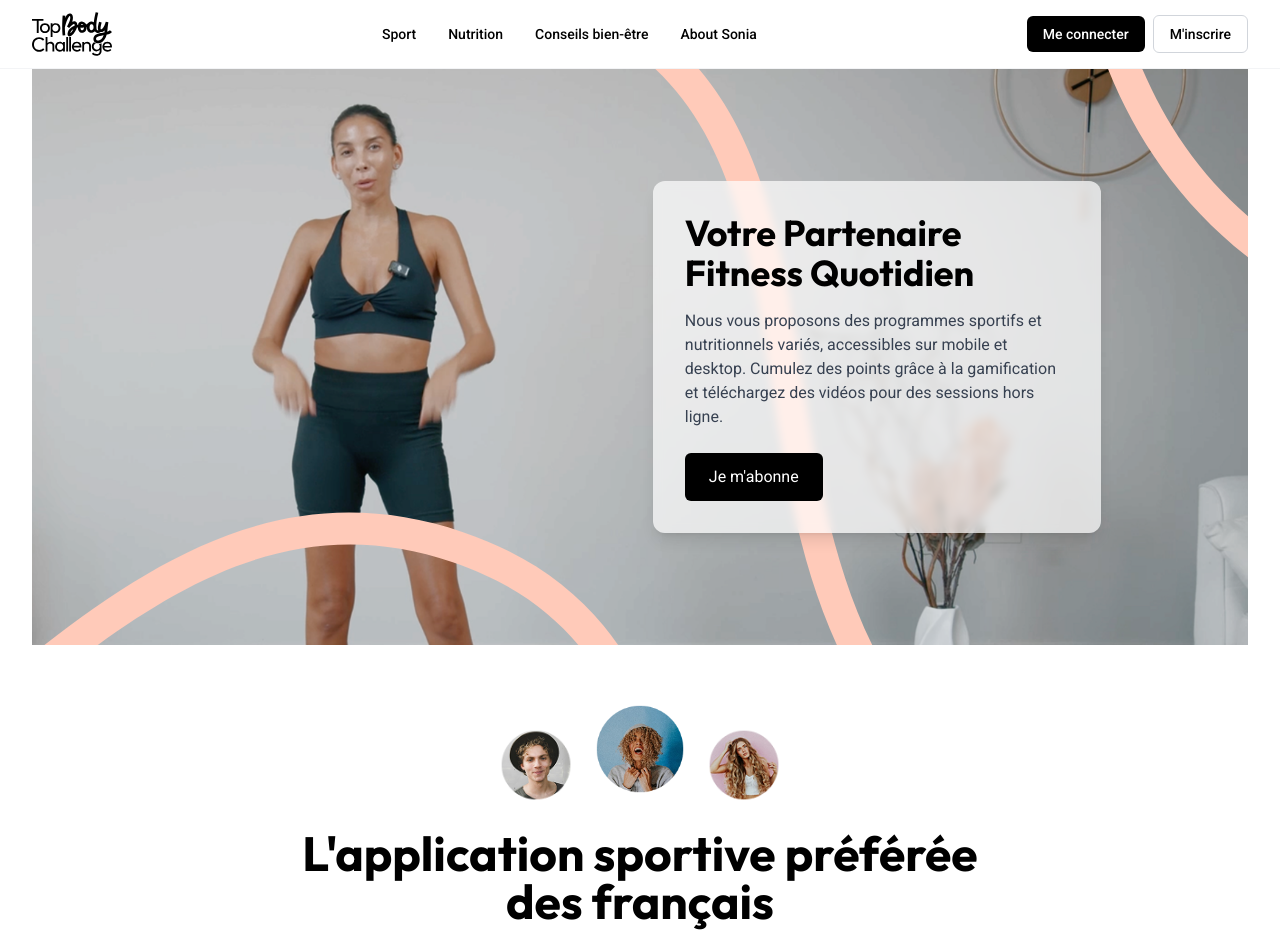
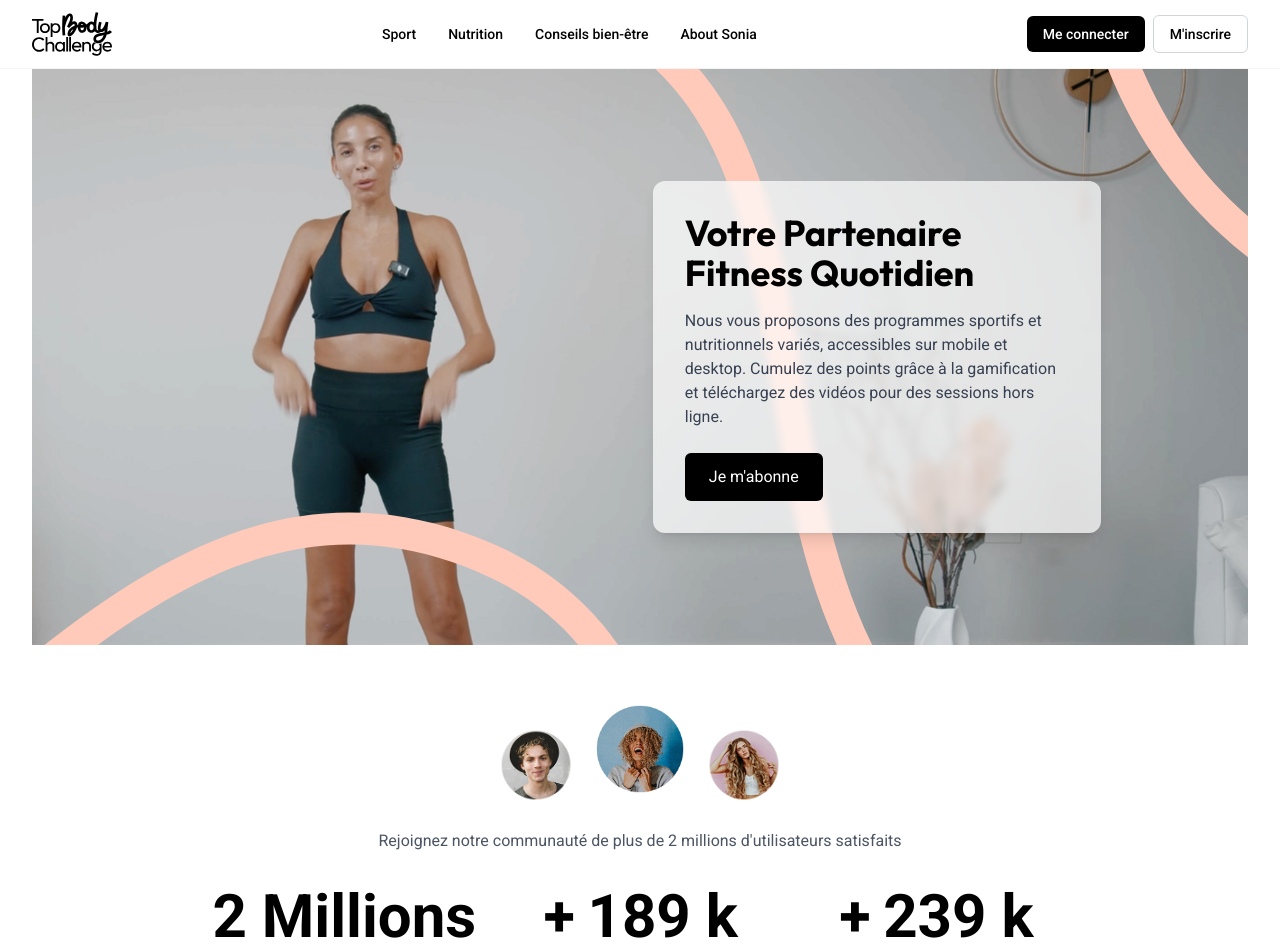
Before and after one commit to FabienFr/top-body-challenge-landing, a Next.js app: page / in a window 1280 px wide. Shown: the top 952 px of the page. Built offline with nearby package versions, Linux system fonts and the light colour scheme.

Commit message:
more anim on stats

```diff
--- a/src/app/components/Stats.tsx
+++ b/src/app/components/Stats.tsx
@@ -1,9 +1,53 @@
+"use client";
+
+import { useEffect, useRef, useState } from "react";
 import Image from "next/image";
+import { useInView } from "framer-motion";
+
+// Composant pour animer un compteur
+function AnimatedCounter({
+  end,
+  duration = 2000,
+  suffix = "",
+}: {
+  end: number;
+  duration?: number;
+  suffix?: string;
+}) {
+  const [count, setCount] = useState(0);
+  const ref = useRef(null);
+  const isInView = useInView(ref, { once: true, amount: 0.5 });
+
+  useEffect(() => {
+    if (!isInView) return;
+
+    let startTimestamp: number | null = null;
+    const step = (timestamp: number) => {
+      if (!startTimestamp) startTimestamp = timestamp;
+      const progress = Math.min((timestamp - startTimestamp) / duration, 1);
+      setCount(Math.floor(progress * end));
+
+      if (progress < 1) {
+        window.requestAnimationFrame(step);
+      }
+    };
+
+    window.requestAnimationFrame(step);
+  }, [end, duration, isInView]);
+
+  return (
+    <span ref={ref} className="inline-block">
+      {count.toLocaleString()}
+      {suffix}
+    </span>
+  );
+}
 
 export default function Stats() {
   return (
     <section className="py-16">
-      <div className="max-w-5xl mx-auto text-center">
+      <div className="container-custom">
+        <div className="flex flex-col items-center justify-center">
           <div className="relative flex items-center justify-center h-24 mx-auto mb-2 w-72 md:h-28 md:w-80">
             <div className="absolute z-10 w-16 h-16 overflow-hidden border-2 border-white rounded-full left-4 md:h-20 md:w-20">
               <Image
@@ -18,8 +62,8 @@ export default function Stats() {
               <Image
                 src="/images/SocialProofCenter.png"
                 alt="Utilisateur"
-              width={80}
-              height={80}
+                width={96}
+                height={96}
                 className="object-cover w-full h-full"
               />
             </div>
@@ -34,38 +78,32 @@ export default function Stats() {
             </div>
           </div>
 
-        <h2 className="mb-6 text-3xl font-bold font-outfit md:text-4xl lg:text-5xl">
-          L&apos;application sportive préférée
-          <br />
-          des français
-        </h2>
-
-        <p className="max-w-3xl mx-auto mb-12 text-lg text-gray-700">
-          Des programmes sportifs sur plusieurs semaines, des séances libres,
-          <br />
-          des programmes nutritionnels adaptés à ton poids et tes objectifs
+          <p className="mb-8 text-sm text-center text-gray-600 md:text-base">
+            Rejoignez notre communauté de plus de 2 millions d&apos;utilisateurs
+            satisfaits
           </p>
 
           <div className="grid grid-cols-1 gap-8 md:grid-cols-3">
             <div className="text-center">
               <p className="text-4xl font-bold font-outfit md:text-5xl lg:text-6xl">
-              2 Millions
+                <AnimatedCounter end={2} suffix=" Millions" />
               </p>
               <p className="mt-2 text-gray-700">De followers</p>
             </div>
 
             <div className="text-center">
               <p className="text-4xl font-bold font-outfit md:text-5xl lg:text-6xl">
-              + 189 k
+                + <AnimatedCounter end={189} suffix=" k" />
               </p>
               <p className="mt-2 text-gray-700">inscrits aux programmes</p>
             </div>
 
             <div className="text-center">
               <p className="text-4xl font-bold font-outfit md:text-5xl lg:text-6xl">
-              + 239 k
+                + <AnimatedCounter end={239} suffix=" k" />
               </p>
               <p className="mt-2 text-gray-700">De personnes convaincues</p>
+            </div>
           </div>
         </div>
       </div>
```
Lines whose indentation alone changed are shown as unchanged.
